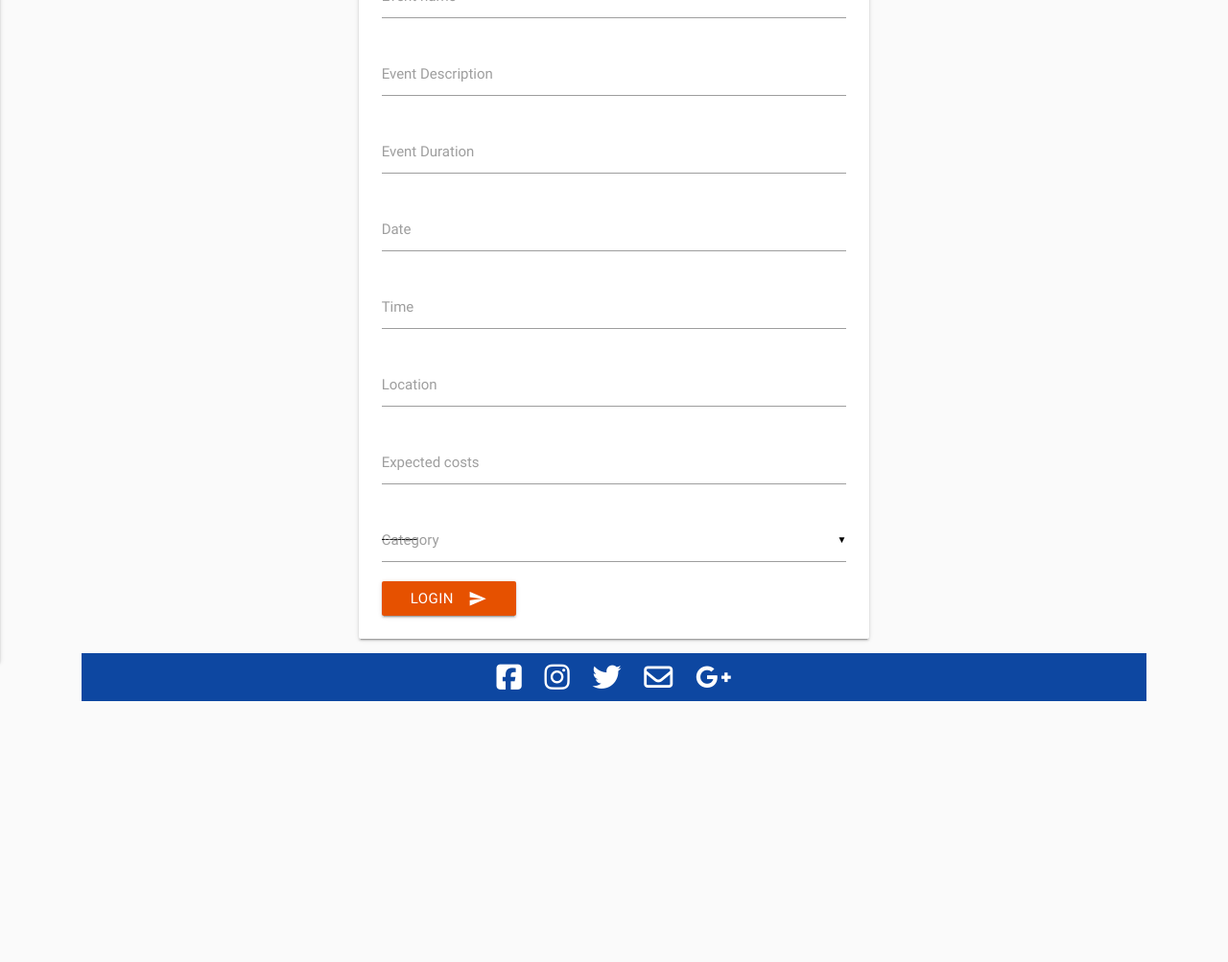
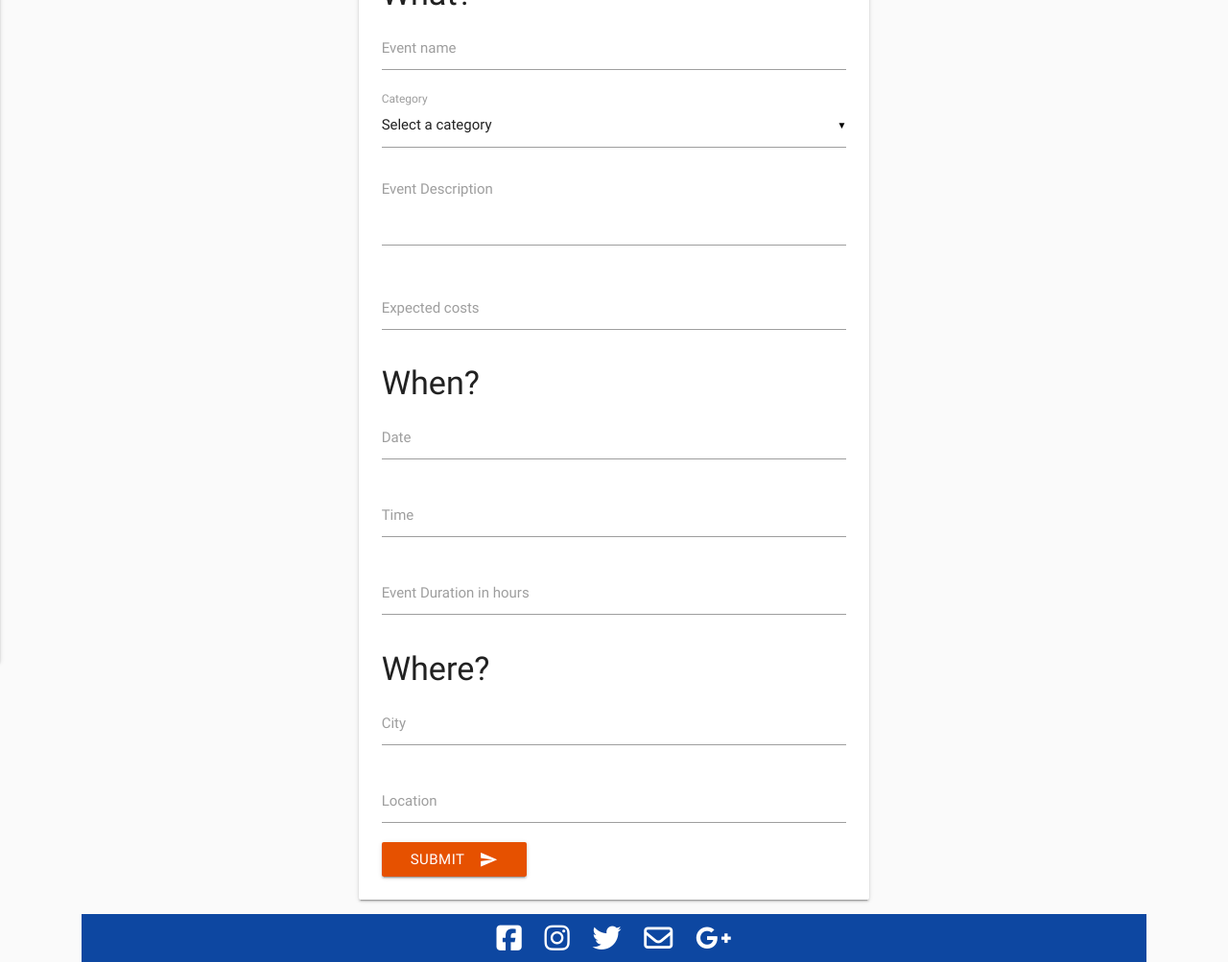
Before and after one commit to thiagoferreiraw/mixapp, a Django app: page /events/new/ in a window 1280 px wide. Shown: the part 170-1173 px from the top of the page at 96% size. Before the commit the page ends 901 px from the top, so only its background shows below. Run offline with Django 3.2, Linux system fonts and the light colour scheme; the visitor is signed in with stand-in values (Sample User, id 1); data that the repository does not hold is empty; some libraries are stand-ins or nearby versions.

Commit message:
events create

```diff
--- a/app/templates/layout/footer.html
+++ b/app/templates/layout/footer.html
@@ -11,10 +11,8 @@
         </div>
     </div>
 </footer>
-<script src="https://maps.googleapis.com/maps/api/js?key=AIzaSyBjK5WU8daOGnAjlwjy6wKdDzxS2hHeLEs" async defer></script>
-<script type="text/javascript" src="https://code.jquery.com/jquery-3.2.1.min.js"></script>
+
 <script type="text/javascript" src="{% static 'js/materialize.min.js' %}"></script>
-<script type="text/javascript" src="{% static 'js/mapa.js' %}"></script>
 <script type="text/javascript" src="{% static 'js/init.js' %}"></script>
 
 
@@ -47,11 +45,10 @@
         ampmclickable: true, // make AM PM clickable
         aftershow: function(){} //Function for after opening timepicker
       });
+
+      $('.slider').slider({full_width: true});
     });
 
-        $(document).ready(function(){
-              $('.slider').slider({full_width: true});
-        });
 </script>
 </body>
 </html>
--- a/app/templates/layout/header.html
+++ b/app/templates/layout/header.html
@@ -7,7 +7,9 @@
     <link type="text/css" rel="stylesheet" href="{% static 'css/materialize.min.css' %}" media="screen,projection"/>
     <link type="text/css" rel="stylesheet" href="{% static 'css/style.css' %}" media="screen,projection"/>
     <link href="https://fonts.googleapis.com/icon?family=Material+Icons" rel="stylesheet">
+    <script type="text/javascript" src="https://code.jquery.com/jquery-3.2.1.min.js"></script>
     <script src="https://use.fontawesome.com/db56ec0679.js"></script>
+    <script src="https://maps.googleapis.com/maps/api/js?key=AIzaSyBjK5WU8daOGnAjlwjy6wKdDzxS2hHeLEs&libraries=places" async defer></script>
     <meta name="viewport" content="width=device-width, initial-scale=1.0"/>
 </head>
 <body class="grey lighten-5">
--- a/events/admin.py
+++ b/events/admin.py
@@ -1,6 +1,6 @@
 from django.contrib import admin
 
-from events.models import City, Category, Event
+from events.models import City, Category, Event, Location
 
 
 class CategoryAdmin(admin.ModelAdmin):
@@ -12,7 +12,11 @@ class CityAdmin(admin.ModelAdmin):
 class EventAdmin(admin.ModelAdmin):
     pass
 
+class LocationAdmin(admin.ModelAdmin):
+    pass
+
 
 admin.site.register(Category, CategoryAdmin)
 admin.site.register(City, CityAdmin)
 admin.site.register(Event, EventAdmin)
+admin.site.register(Location, LocationAdmin)
--- a/events/forms.py
+++ b/events/forms.py
@@ -1,4 +1,4 @@
-from django.forms import ModelForm,  HiddenInput
+from django.forms import ModelForm,  HiddenInput, Textarea
 from events.models import Category, Event, City
 from events.services import PlacesService
 
@@ -11,18 +11,20 @@ class EventCreateForm(ModelForm):
         self.fields['city'].widget = HiddenInput()
         self.fields['city'].required = False
         self.fields['category'].required = False
+        self.fields['category'].empty_label = "Select a category"
+        self.fields['description'].widget = Textarea(attrs={'class': 'materialize-textarea'})
+        self.fields['duration'].widget.attrs['min'] = 1
+        self.fields['duration'].widget.attrs['max'] = 8
 
     class Meta:
         model = Event
         fields = ('name', 'description', 'duration', 'date', 'time', 'city', 'category', 'location', 'expected_costs', 'hosted_by')
 
-    def save(self, commit=True, user_id=None, google_city_id=None):
+    def save(self, commit=True, user_id=None):
         event = super(EventCreateForm, self).save()
 
         event.hosted_by_id = user_id
 
-        event.city = PlacesService().get_and_save_city(google_city_id, "en")
-
         event.save()
 
         return event
--- a/events/templates/events/create_event.html
+++ b/events/templates/events/create_event.html
@@ -10,64 +10,122 @@
                     <span class="card-title">Create Event</span>
                     <form method="post">
                         {% csrf_token %}
+                        <h4>What?</h4>
                         <span class="red-text">{{ form.non_field_errors }}</span>
                         <div class="input-field ">
                           {{ form.name.errors }}
-                          <label for="{{ form.name.id_for_label }}">Event name </label>
                           {{ form.name }}
+                            <label for="{{ form.name.id_for_label }}">Event name </label>
+                        </div>
+
+                        <div class="input-field input-categories">
+                          {{ form.category.errors }}
+                          {{ form.category }}
+                            <label for="{{ form.category.id_for_label }}">Category </label>
                         </div>
 
 
                         <div class="input-field ">
                           {{ form.description.errors }}
+                          {{ form.description }}
                           <label for="{{ form.description.id_for_label }}">Event Description </label>
-                          {{ form.description }}
+                        </div>
+
+                        <div class="input-field ">
+                          {{ form.expected_costs.errors }}
+                          {{ form.expected_costs }}
+                            <label for="{{ form.expected_costs.id_for_label }}">Expected costs </label>
+                        </div>
+
+
+                        <h4>When?</h4>
+                        <div class="input-field ">
+                          {{ form.date.errors }}
+                            <input type="text" class="datepicker" name="date">
+                            <label for="{{ form.date.id_for_label }}">Date</label>
+                        </div>
+
+                        <div class="input-field ">
+                          {{ form.time.errors }}
+                          <input type="text" class="timepicker" name="time">
+                            <label for="{{ form.time.id_for_label }}">Time</label>
                         </div>
 
                         <div class="input-field ">
                           {{ form.duration.errors }}
-                          <label for="{{ form.duration.id_for_label }}">Event Duration </label>
                           {{ form.duration }}
+                            <label for="{{ form.duration.id_for_label }}">Event Duration in hours </label>
+                        </div>
+
+
+                        <h4>Where?</h4>
+
+                        <div class="input-field ">
+                            <input id="city_google_maps" type="text" required/>
+                            <input id="city_place_id" name="city_place_id" type="hidden"/>
+                            <label for="city_google_maps">City </label>
                         </div>
 
 
                         <div class="input-field ">
-                          {{ form.date.errors }}
-                          <label for="{{ form.date.id_for_label }}">Date</label>
-                            <input type="text" class="datepicker" name="date">
-                        </div>
-
-                        <div class="input-field ">
-                          {{ form.time.errors }}
-                          <label for="{{ form.time.id_for_label }}">Time</label>
-                          <input type="text" class="timepicker" name="time">
-                        </div>
-
-                        <div class="input-field ">
                           {{ form.location.errors }}
-                          <label for="{{ form.location.id_for_label }}">Location </label>
-                          {{ form.location }}
-                        </div>
-
-                        <div class="input-field ">
-                          {{ form.expected_costs.errors }}
-                          <label for="{{ form.expected_costs.id_for_label }}">Expected costs </label>
-                          {{ form.expected_costs }}
-                        </div>
-
-                        <div class="input-field ">
-                          {{ form.category.errors }}
-                          <label for="{{ form.category.id_for_label }}">Category </label>
-                          {{ form.category }}
+                            <input id="location_google_maps" type="text" size="50" required/>
+                            <input id="location_place_id" name="location_place_id" type="hidden"/>
+                            <label for="location_place_id">Location </label>
                         </div>
 
                         <button type="submit" class="waves-effect waves-light btn orange darken-4">
-                            Login <i class="material-icons right">send</i>
+                            Submit <i class="material-icons right">send</i>
                         </button>
                     </form>
                 </div>
             </div>
+
         </div>
     </div>
 </div>
+<script>
+    function init() {
+        var city_input = document.getElementById('city_google_maps');
+        var location_input = document.getElementById('location_google_maps');
+        var autocomplete_city = new google.maps.places.Autocomplete(city_input, {types: ['(cities)']});
+        var autocomplete_location = new google.maps.places.Autocomplete(location_input);
+
+        autocomplete_city.addListener('place_changed', function() {
+            var place = autocomplete_city.getPlace();
+            if (!place.geometry) {
+            // User entered the name of a Place that was not suggested and
+            // pressed the Enter key, or the Place Details request failed.
+                document.getElementById("city_place_id").setAttribute('value', "");
+                window.alert("No details available for input: '" + place.name + "'");
+                return;
+            }
+            console.log(place);
+            document.getElementById("city_place_id").setAttribute('value', place.place_id);
+
+            var circle = new google.maps.Circle({
+                center: place.geometry.location,
+                radius: 10000
+             });
+            autocomplete_location.setBounds(circle.getBounds());
+        });
+
+        autocomplete_location.addListener('place_changed', function() {
+            var place = autocomplete_location.getPlace();
+            if (!place.geometry) {
+            // User entered the name of a Place that was not suggested and
+            // pressed the Enter key, or the Place Details request failed.
+                document.getElementById("location_place_id").setAttribute('value', "");
+                window.alert("No details available for input: '" + place.name + "'");
+                return;
+            }
+            console.log(place);
+            document.getElementById("location_place_id").setAttribute('value', place.place_id);
+        });
+    }
+
+    google.maps.event.addDomListener(window, 'load', init);
+
+</script>
+
 {% endblock %}
--- a/events/views/create_event_view.py
+++ b/events/views/create_event_view.py
@@ -3,10 +3,13 @@ from django.contrib.auth.models import User
 from django.contrib import messages
 from events.forms import EventCreateForm
 from django.views.generic import View
-
+from events.services import PlacesService
 
 class EventCreateView(View):
     template_name = "events/create_event.html"
+
+    def __init__(self):
+        self.places_service = PlacesService()
 
     def get(self, request):
         form = EventCreateForm()
@@ -14,11 +17,29 @@ class EventCreateView(View):
                       {'form': form, 'user': request.user})
 
     def post(self, request):
+
+        request = self.get_city(request)
+        request = self.get_location(request)
+
         form = EventCreateForm(request.POST)
         if form.is_valid():
-            form.save(user_id=request.user.id, google_city_id="ChIJHcKsaB2_uZQROerevgruuDc")
+            form.save(user_id=request.user.id)
             messages.success(request,'Event created successfully')
             return redirect("create_event")
 
         return render(request, self.template_name,
                       {'form': form,  'user': request.user})
+
+    def get_city(self, request):
+        if not (request.POST['city_place_id'] is None or request.POST['city_place_id'] == ""):
+            city = self.places_service.get_and_save_city(request.POST['city_place_id'], "en")
+            request.POST._mutable = True
+            request.POST['city'] = city.id
+        return request
+
+    def get_location(self, request):
+        if request.POST['location_place_id'] is not None and request.POST['location_place_id'] != "":
+            location = self.places_service.get_and_save_location(request.POST['location_place_id'], "en")
+            request.POST._mutable = True
+            request.POST['location'] = location.id
+        return request
```
Also changed, not shown: events/models.py (+13 -1 lines), events/services.py (+17 -1 lines), events/tests.py (+20 -8 lines), events/migrations/0002_auto_20171024_2300.py (added), events/migrations/0002_event_category.py (deleted).
